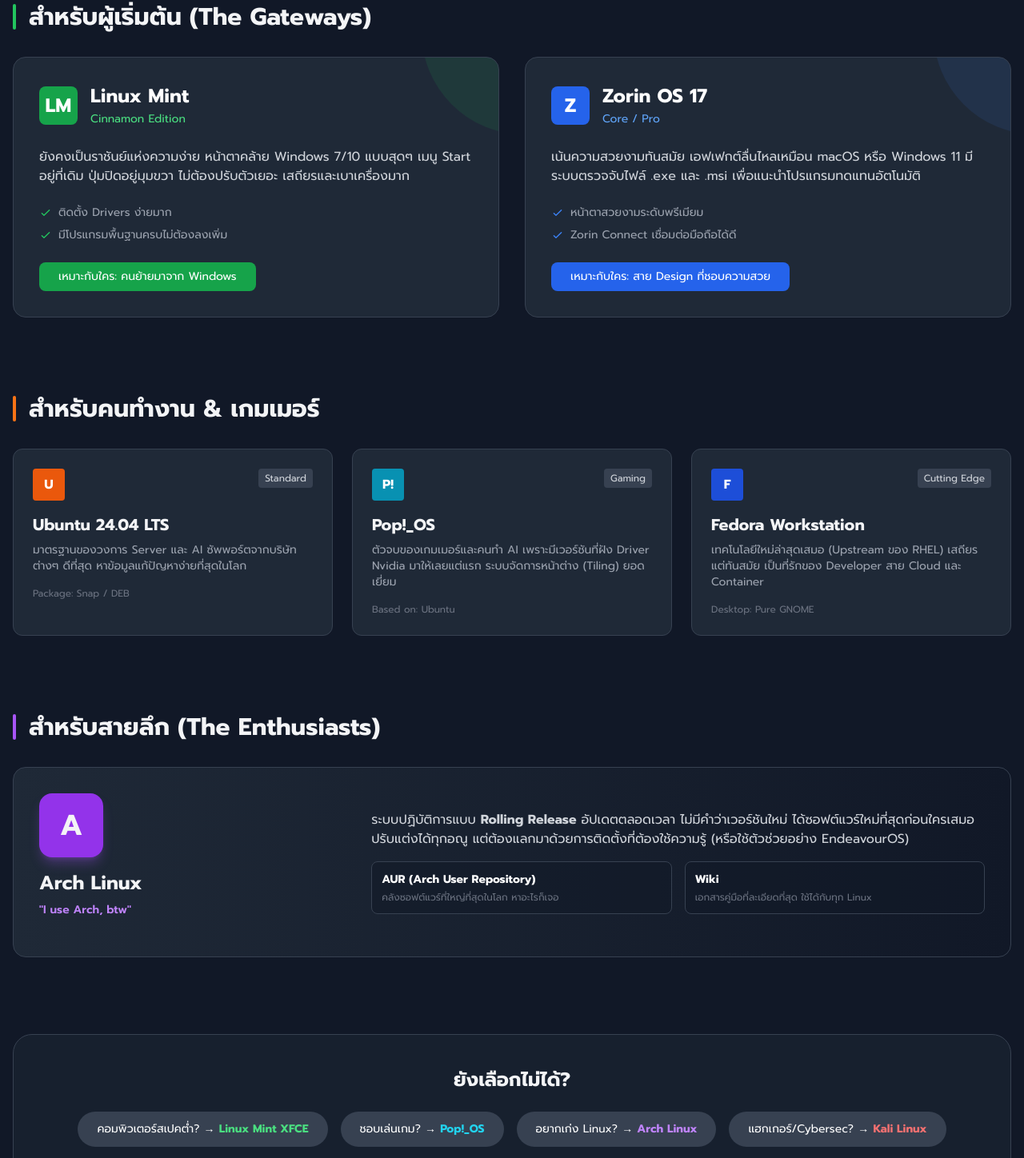
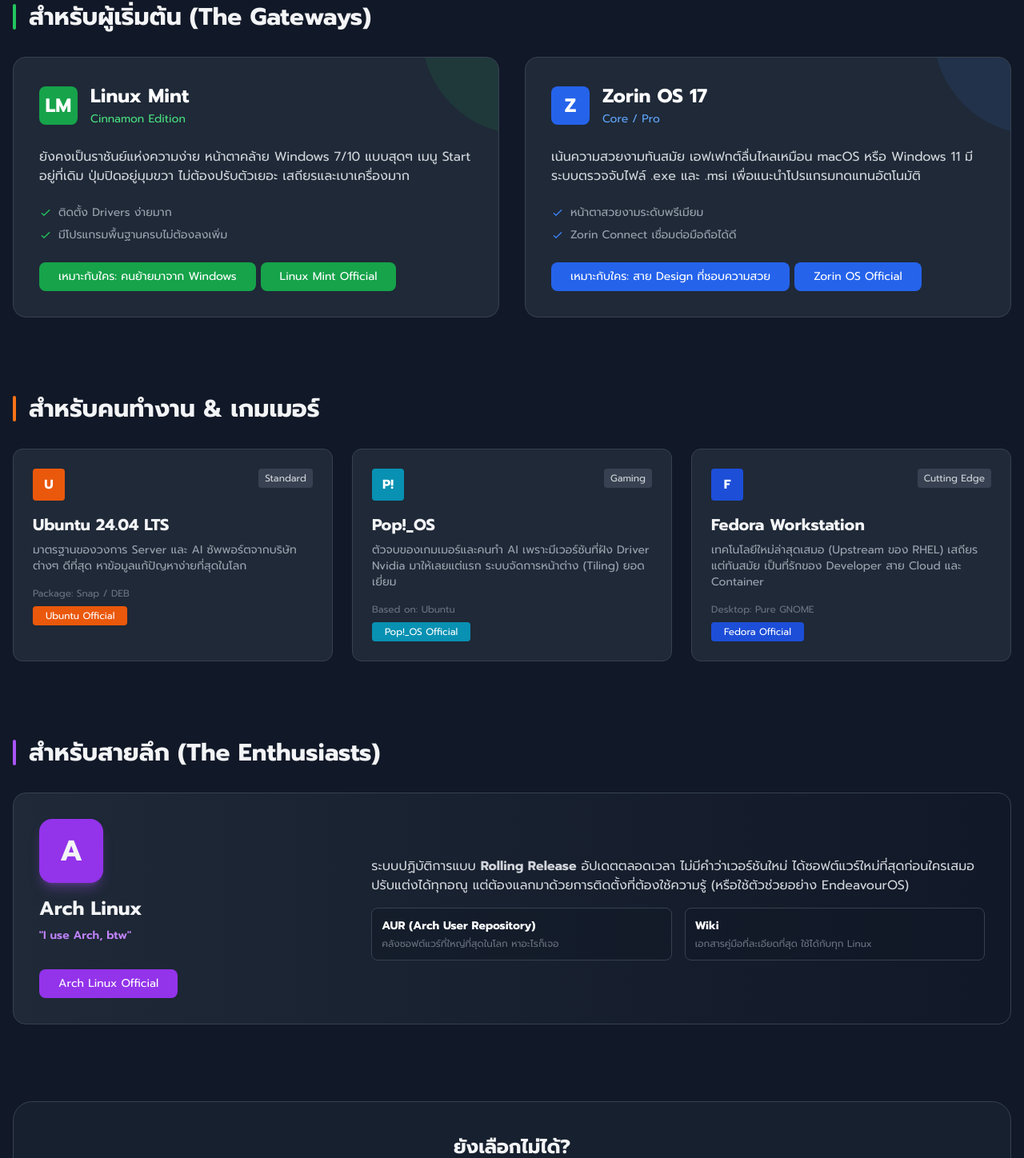
Before and after one commit to kittichoklic/os, a website: page index5.html in a window 1280 px wide. Shown: the part 523-1971 px from the top of the page at 80% size. Drawn offline with nearby package versions, Linux system fonts and the light colour scheme.

Commit message:
Add official links for Linux distributions in the content section

```diff
--- a/index5.html
+++ b/index5.html
@@ -114,6 +114,7 @@
                         <li class="flex items-center"><svg class="w-4 h-4 mr-2 text-green-500" fill="none" stroke="currentColor" viewBox="0 0 24 24"><path stroke-linecap="round" stroke-linejoin="round" stroke-width="2" d="M5 13l4 4L19 7"></path></svg> มีโปรแกรมพื้นฐานครบไม่ต้องลงเพิ่ม</li>
                     </ul>
                     <a href="#" class="inline-block bg-green-600 hover:bg-green-700 text-white px-6 py-2 rounded-lg transition text-sm">เหมาะกับใคร: คนย้ายมาจาก Windows</a>
+                    <a href="https://linuxmint.com/" target="_blank" class="inline-block bg-green-600 hover:bg-green-700 text-white px-6 py-2 rounded-lg transition text-sm">Linux Mint Official</a>
                 </div>
 
                 <!-- Zorin OS -->
@@ -134,6 +135,7 @@
                         <li class="flex items-center"><svg class="w-4 h-4 mr-2 text-blue-500" fill="none" stroke="currentColor" viewBox="0 0 24 24"><path stroke-linecap="round" stroke-linejoin="round" stroke-width="2" d="M5 13l4 4L19 7"></path></svg> Zorin Connect เชื่อมต่อมือถือได้ดี</li>
                     </ul>
                     <a href="#" class="inline-block bg-blue-600 hover:bg-blue-700 text-white px-6 py-2 rounded-lg transition text-sm">เหมาะกับใคร: สาย Design ที่ชอบความสวย</a>
+                    <a href="https://zorin.com/os/" target="_blank" class="inline-block bg-blue-600 hover:bg-blue-700 text-white px-6 py-2 rounded-lg transition text-sm">Zorin OS Official</a>
                 </div>
 
             </div>
@@ -160,6 +162,7 @@
                     <div class="text-xs text-gray-500">
                         Package: Snap / DEB
                     </div>
+                    <a href="https://ubuntu.com/download/desktop" target="_blank" class="inline-block bg-orange-600 hover:bg-orange-700 text-white px-4 py-1 rounded transition text-xs mt-2">Ubuntu Official</a>
                 </div>
 
                 <!-- Pop!_OS -->
@@ -175,6 +178,7 @@
                     <div class="text-xs text-gray-500">
                         Based on: Ubuntu
                     </div>
+                    <a href="https://pop.system76.com/" target="_blank" class="inline-block bg-cyan-600 hover:bg-cyan-700 text-white px-4 py-1 rounded transition text-xs mt-2">Pop!_OS Official</a>
                 </div>
 
                 <!-- Fedora -->
@@ -190,6 +194,7 @@
                     <div class="text-xs text-gray-500">
                         Desktop: Pure GNOME
                     </div>
+                    <a href="https://getfedora.org/" target="_blank" class="inline-block bg-blue-700 hover:bg-blue-800 text-white px-4 py-1 rounded transition text-xs mt-2">Fedora Official</a>
                 </div>
 
             </div>
@@ -209,6 +214,7 @@
                     </div>
                     <h3 class="text-2xl font-bold mb-2">Arch Linux</h3>
                     <p class="text-purple-400 text-sm font-semibold mb-4">"I use Arch, btw"</p>
+                    <a href="https://archlinux.org/" target="_blank" class="inline-block bg-purple-600 hover:bg-purple-700 text-white px-6 py-2 rounded-lg transition text-sm mt-4">Arch Linux Official</a>
                 </div>
                 <div class="w-full md:w-2/3">
                     <p class="text-gray-300 mb-4">
```
